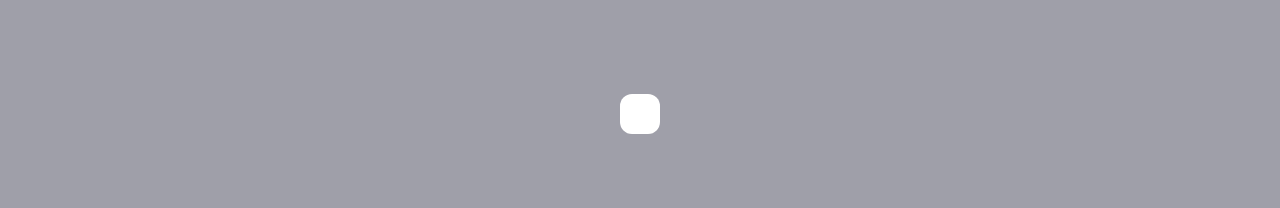
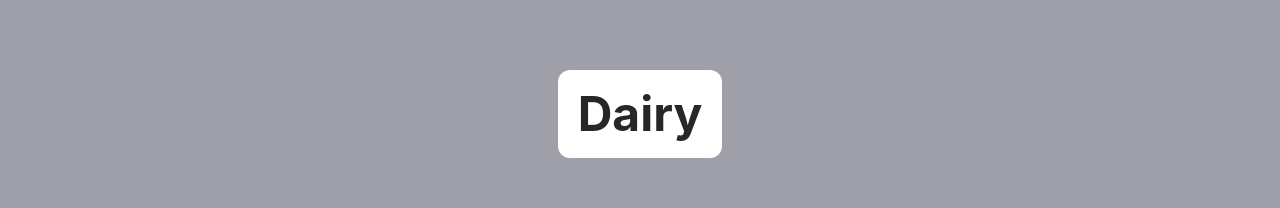
Before and after one commit to Nabeela-Kanwal/Grocery-store-react, a React (Vite) app: page /dairy in a window 1280 px wide. Shown: the part 186-394 px from the top of the page. Built offline with nearby package versions, Linux system fonts and the light colour scheme.

Commit message:
fixed banner title error

```diff
--- a/src/components/AllProducts/AllProducts.jsx
+++ b/src/components/AllProducts/AllProducts.jsx
@@ -10,7 +10,7 @@
 
   return (
     <section>
-      <Banner />
+      <Banner title="All Products" />
       <div className="max-w-[1400px] mx-auto px-10 py-20">
         <Heading highlight="All" heading="Products" />
         <div className="grid grid-cols-1 sm:grid-cols-2 lg:grid-cols-4 gap-6 mt-12">
--- a/src/components/Banner/Banner.jsx
+++ b/src/components/Banner/Banner.jsx
@@ -1,6 +1,6 @@
 import React from "react";
 
-const Banner = ({ title }) => {
+const Banner = ({ title = "Products" }) => {
   return (
     <div className="bg-zinc-400 h-[50vh] mt-25 flex justify-center items-center">
       <h2 className="text-5xl text-zinc-800 bg-white p-5 rounded-xl font-bold">
--- a/src/components/CategoryPage/CategoryPage.jsx
+++ b/src/components/CategoryPage/CategoryPage.jsx
@@ -5,6 +5,7 @@
 
 const CategoryPage = ({ title, categories }) => {
   const selectedCategories = Array.isArray(categories) ? categories : [categories];
+  const bannerTitle = title || selectedCategories.join(" & ");
   const filteredProducts = ProductList.filter((product) =>
     selectedCategories.includes(product.category),
   );
@@ -15,7 +16,7 @@
 
   return (
     <div>
-      <Banner title={title}/>
+      <Banner title={bannerTitle}/>
       <div className="grid grid-cols-1 md:grid-cols-4 gap-9 py-20 max-w-[1400px] mx-auto px-10">
         {renderProduct}
       </div>
```
Also changed, not shown: 2 other files (tests, documents, lock files or other folders).
